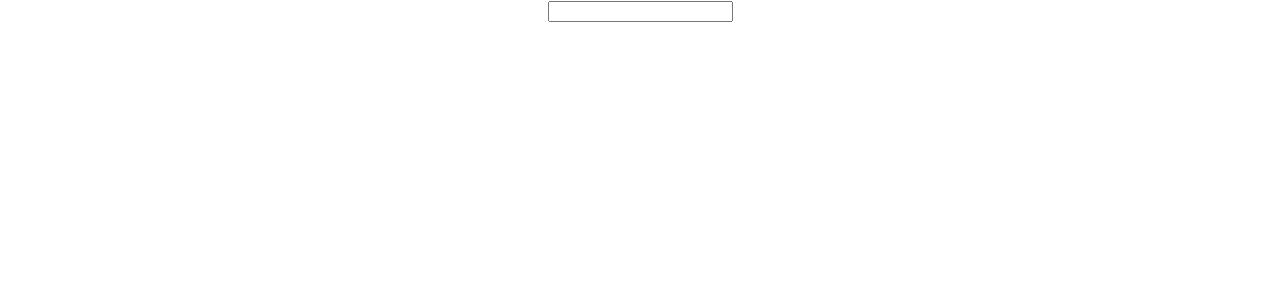
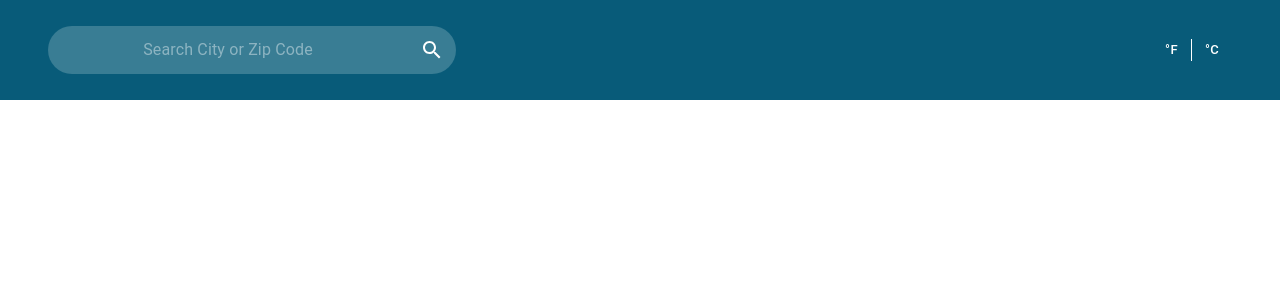
Before and after one commit to BogdanCDima/weather_app, a React (Create React App) app: page / in a window 1280 px wide. Shown: the top 300 px of the page. Built offline with nearby package versions, Linux system fonts and the light colour scheme; no server answers.

Commit message:
create header

```diff
--- a/package.json
+++ b/package.json
@@ -17,6 +17,7 @@
     "redux": "^4.0.5",
     "redux-actions": "^2.6.5",
     "redux-thunk": "^2.3.0",
+    "styled-components": "^5.2.3",
     "web-vitals": "^1.0.1"
   },
   "scripts": {
--- a/src/App.js
+++ b/src/App.js
@@ -1,26 +1,13 @@
-import React, { useState } from 'react';
+import React from 'react';
 import './App.css';
 
-import { useDispatch } from "react-redux"
-
-import { getCurrentWeather } from './redux/CurrentWeather/actions'
+import Header from './components/Header'
 
 function App() {
 
-  const [location, setLocation] = useState('');
-  const dispatch = useDispatch();
-
-  const handleSearch = (e) => {
-    e.preventDefault();
-    dispatch(getCurrentWeather(location));
-  }
-
-
   return (
     <div className="App">
-      <form onSubmit={handleSearch}>
-        <input type="text" value={location} onChange={event => setLocation(event.target.value)} />
-      </form>
+      <Header />
     </div>
   );
 }
--- /dev/null
+++ b/src/components/Header/index.jsx
@@ -0,0 +1,58 @@
+import React, { useState, useEffect } from 'react';
+
+import Toolbar from '@material-ui/core/Toolbar';
+
+import { useDispatch } from "react-redux";
+
+import { getCurrentWeather } from '../../redux/CurrentWeather/actions';
+
+import Container from '@material-ui/core/Container';
+import InputBase from '@material-ui/core/InputBase';
+import Button from '@material-ui/core/Button';
+import ButtonGroup from '@material-ui/core/ButtonGroup';
+import IconButton from '@material-ui/core/IconButton';
+import SearchIcon from '@material-ui/icons/Search';
+
+import StyledContainer from './style';
+
+export default function Header() {
+
+    const [location, setLocation] = useState('');
+    const [unit, setUnit] = useState('metric');
+
+    const dispatch = useDispatch();
+
+    const handleSearch = (e) => {
+        e.preventDefault();
+        dispatch(getCurrentWeather(location, unit));
+    }
+
+    useEffect(() => {
+        dispatch(getCurrentWeather(location, unit));
+        // eslint-disable-next-line react-hooks/exhaustive-deps
+    }, [unit, dispatch])
+
+    return (
+        <StyledContainer>
+            <Container maxWidth="lg">
+                <Toolbar className="menu-bar" variant="dense">
+                    <form className="search-location-form" onSubmit={handleSearch}>
+                        <InputBase
+                            className="search-location"
+                            placeholder="Search City or Zip Code"
+                            value={location}
+                            onChange={event => setLocation(event.target.value)}
+                        />
+                        <IconButton className="search-location-button" type="submit" aria-label="search">
+                            <SearchIcon />
+                        </IconButton>
+                    </form>
+                    <ButtonGroup variant="text" size="small" aria-label="outlined primary button group">
+                        <Button onClick={() => setUnit('imperial')}>&deg;F</Button>
+                        <Button onClick={() => setUnit('metric')}>&deg;C</Button>
+                    </ButtonGroup>
+                </Toolbar>
+            </Container>
+        </StyledContainer>
+    );
+}
--- /dev/null
+++ b/src/components/Header/style.js
@@ -0,0 +1,46 @@
+import styled, { css } from 'styled-components';
+
+export default styled.div`
+    ${() => css`
+        background-color: #085B79;
+
+        .menu-bar{
+            display: flex;
+            justify-content: space-between;
+            height: 100px;
+        }
+
+        .search-location-form {
+            display: flex;
+            min-width: 400px;
+            background-color: #397D94;
+            border-radius: 30px;
+            justify-content: space-between;
+
+            .MuiInputBase-input {
+                min-width: 360px;
+                text-align: center;
+                color: #fff;
+                height: 30px;
+            }
+
+            .search-location-button {
+                color: #fff;
+            }
+        }
+
+        .MuiButtonGroup-grouped {
+            color: #fff;
+        }
+
+        .MuiButtonGroup-groupedTextHorizontal:not(:last-child) {
+            border-right: 1px solid #fff;
+        }
+
+
+        .MuiButtonGroup-root {
+            height: 22px;
+        }
+
+    `}
+`;
--- a/src/redux/CurrentWeather/actions/index.js
+++ b/src/redux/CurrentWeather/actions/index.js
@@ -6,12 +6,12 @@ import {
 
 import axios from 'axios';
 
-export const getCurrentWeather = (location) => (dispatch) => {
+export const getCurrentWeather = (location, unit) => (dispatch) => {
     dispatch(getCurrentWeatherLoading());
 
     return axios({
         "method": "GET",
-        "url": `https://api.openweathermap.org/data/2.5/weather?q=${location}&appid=fb441225d95c25cad088c4e878525ebe&units=metric`,
+        "url": `https://api.openweathermap.org/data/2.5/weather?q=${location}&appid=fb441225d95c25cad088c4e878525ebe&units=${unit}`,
     })
         .then((response) => {
             console.log(response);
```
Also changed, not shown: 1 other file (tests, documents, lock files or other folders).
